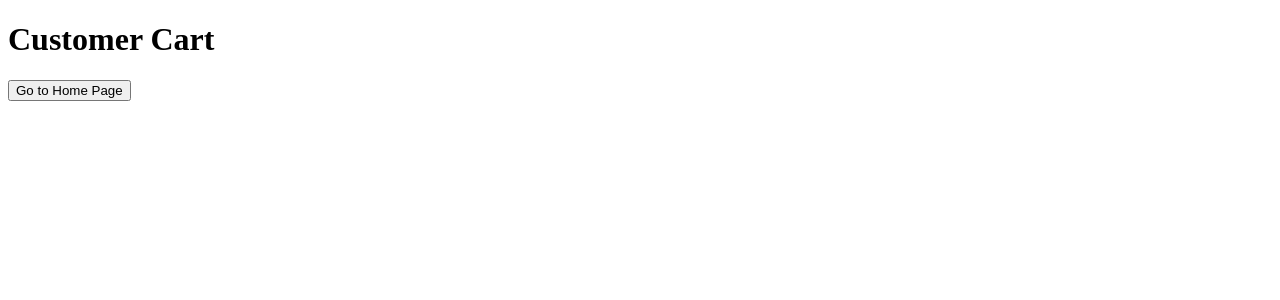
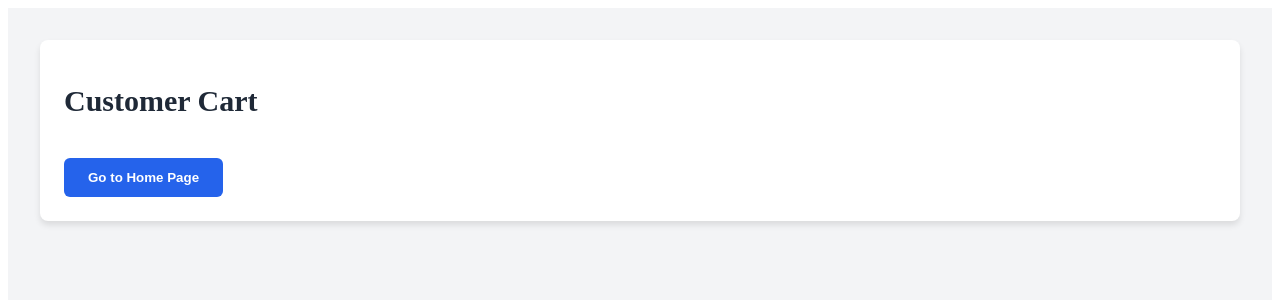
Before and after one commit to code-differently/25q1-team1, a Next.js app in the folder market-manager/: page /customerCart in a window 1280 px wide. Shown: the top 300 px of the page. Built offline with nearby package versions, Linux system fonts and the light colour scheme.

Commit message:
Adds CustomerCart.module.css

```diff
--- /dev/null
+++ b/market-manager/src/app/customerCart/CustomerCart.module.css
@@ -0,0 +1,39 @@
+/* CustomerCart.module.css */
+
+.container {
+  min-height: 100vh;
+  background-color: #f3f4f6; /* Tailwind gray-100 */
+  padding: 2rem;
+}
+
+.section {
+  max-width: 80rem;
+  margin: 0 auto;
+  background-color: #ffffff;
+  box-shadow: 0 4px 6px rgba(0, 0, 0, 0.1);
+  border-radius: 0.5rem;
+  padding: 1.5rem;
+}
+
+.heading {
+  font-size: 1.875rem; /* text-3xl */
+  font-weight: 700;
+  color: #1f2937; /* Tailwind gray-800 */
+  margin-bottom: 1rem;
+}
+
+.button {
+  margin-top: 1.5rem;
+  padding: 0.75rem 1.5rem;
+  background-color: #2563eb; /* Tailwind blue-600 */
+  color: #ffffff;
+  font-weight: 600;
+  border: none;
+  border-radius: 0.375rem;
+  cursor: pointer;
+  transition: background-color 0.3s ease;
+}
+
+.button:hover {
+  background-color: #1d4ed8; /* Tailwind blue-700 */
+}
--- a/market-manager/src/app/customerCart/page.tsx
+++ b/market-manager/src/app/customerCart/page.tsx
@@ -1,14 +1,15 @@
 import Link from 'next/link';
+import styles from './CustomerCart.module.css';
 
 export default function CustomerCart() {
   return (
-    <div>
-      <h1>Customer Cart</h1>
-      <Link href="/">
-        <button className="mt-4 px-4 py-2 bg-blue-500 text-white rounded hover:bg-blue-600">
-          Go to Home Page
-        </button>
-      </Link>
+    <div className={styles.container}>
+      <div className={styles.section}>
+        <h1 className={styles.heading}>Customer Cart</h1>
+        <Link href="/">
+          <button className={styles.button}>Go to Home Page</button>
+        </Link>
+      </div>
     </div>
   );
 }
```
